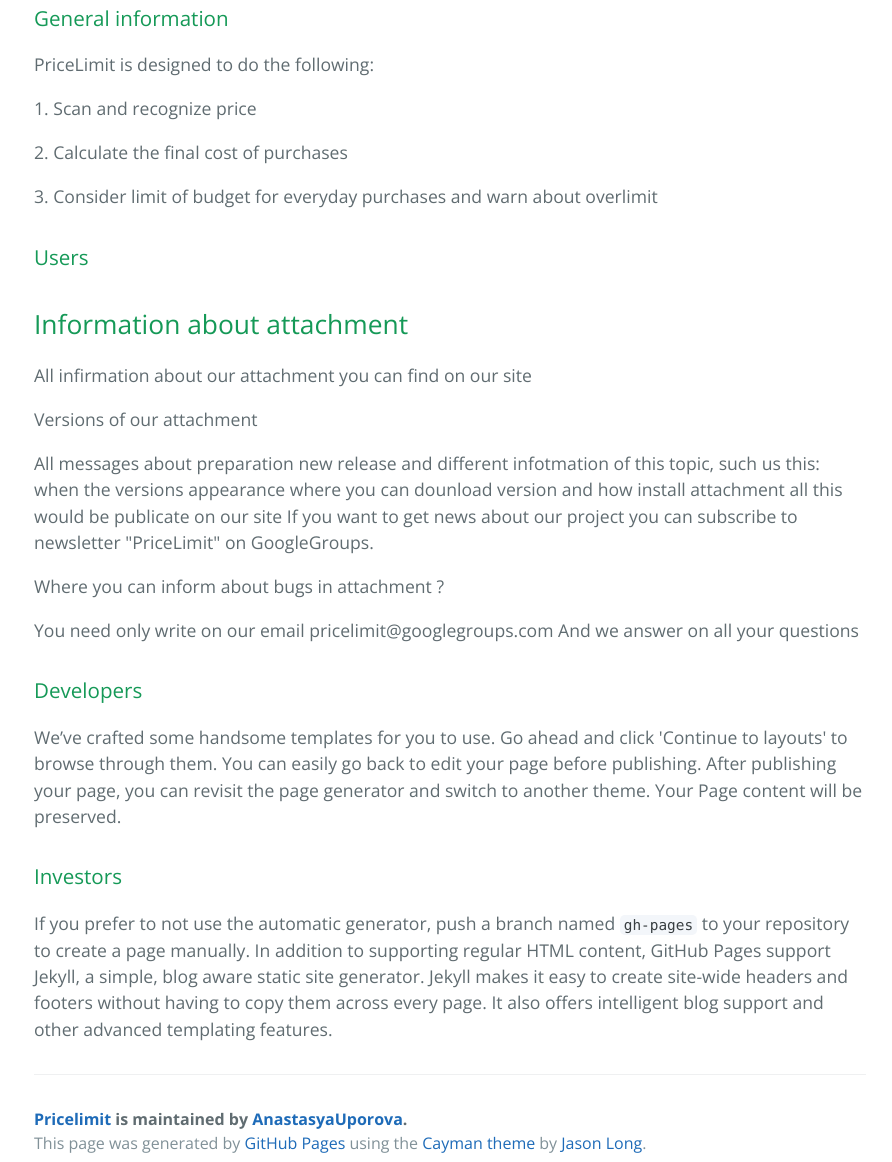
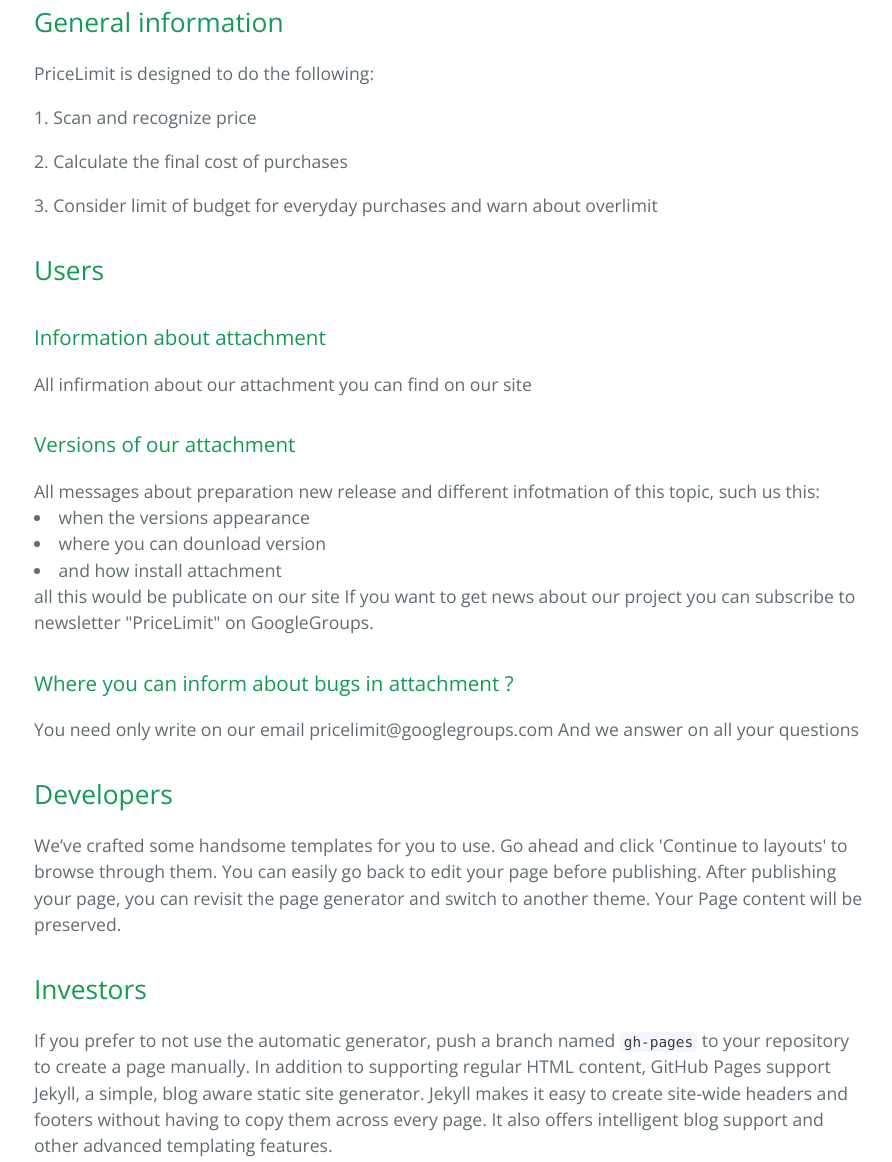
Before and after one commit to AnastasyaUporova/pricelimit, a plain HTML site: page index.html in a window 1280 px wide. Shown: the part 365-1527 px from the top of the page, without its empty margins (190-1082 px from the left). Drawn offline with nearby package versions, Linux system fonts and the light colour scheme.

Commit message:
Update index.html

```diff
--- a/index.html
+++ b/index.html
@@ -21,42 +21,42 @@
     <section class="main-content">
 
 
-       <h3>
+       <h2>
 <a id="welcome-to-github-pages" class="anchor" href="#welcome-to-github-pages" aria-hidden="true"><span aria-hidden="true" class="octicon octicon-link"></span></a>General information</h3>
  <p> PriceLimit is designed to do the following:
       <p> 1. Scan and recognize price </p>
       <p> 2. Calculate the final cost of purchases </p>
       <p> 3. Consider limit of budget for everyday purchases and warn about overlimit </p>
 </p>
-      <h3>
+      <h2>
 <a id="welcome-to-github-pages" class="anchor" href="#welcome-to-github-pages" aria-hidden="true"><span aria-hidden="true" class="octicon octicon-link"></span></a>Users</h3>
 
 <p>
-    <p> <h2> Information about attachment </h2></p>
+    <p> <h3> Information about attachment </h3></p>
 
 All infirmation about our attachment you can find on our site
 
-    <p> Versions of our attachment </p>
+  <p> <h3> Versions of our attachment </h3> </p>
 
 All messages about preparation new release and different infotmation of this topic, such us this:
 
-when the versions appearance
-where you can dounload version
-and how install attachment
+<li> when the versions appearance </li>
+<li>where you can dounload version </li>
+<li>and how install attachment</li>
 all this would be publicate on our site If you want to get news about our project you can subscribe to newsletter "PriceLimit" on GoogleGroups.
 
-    <p> Where you can inform about bugs in attachment ? </p>
+<p> <h3> Where you can inform about bugs in attachment ? </h3> </p>
 
 You need only write on our email pricelimit@googlegroups.com And we answer on all your questions
 
     </p>
 
-<h3>
+<h2>
 <a id="designer-templates" class="anchor" href="#designer-templates" aria-hidden="true"><span aria-hidden="true" class="octicon octicon-link"></span></a>Developers</h3>
 
 <p>We’ve crafted some handsome templates for you to use. Go ahead and click 'Continue to layouts' to browse through them. You can easily go back to edit your page before publishing. After publishing your page, you can revisit the page generator and switch to another theme. Your Page content will be preserved.</p>
 
-<h3>
+<h2>
 <a id="creating-pages-manually" class="anchor" href="#creating-pages-manually" aria-hidden="true"><span aria-hidden="true" class="octicon octicon-link"></span></a>Investors</h3>
 
 <p>If you prefer to not use the automatic generator, push a branch named <code>gh-pages</code> to your repository to create a page manually. In addition to supporting regular HTML content, GitHub Pages support Jekyll, a simple, blog aware static site generator. Jekyll makes it easy to create site-wide headers and footers without having to copy them across every page. It also offers intelligent blog support and other advanced templating features.</p>
```
